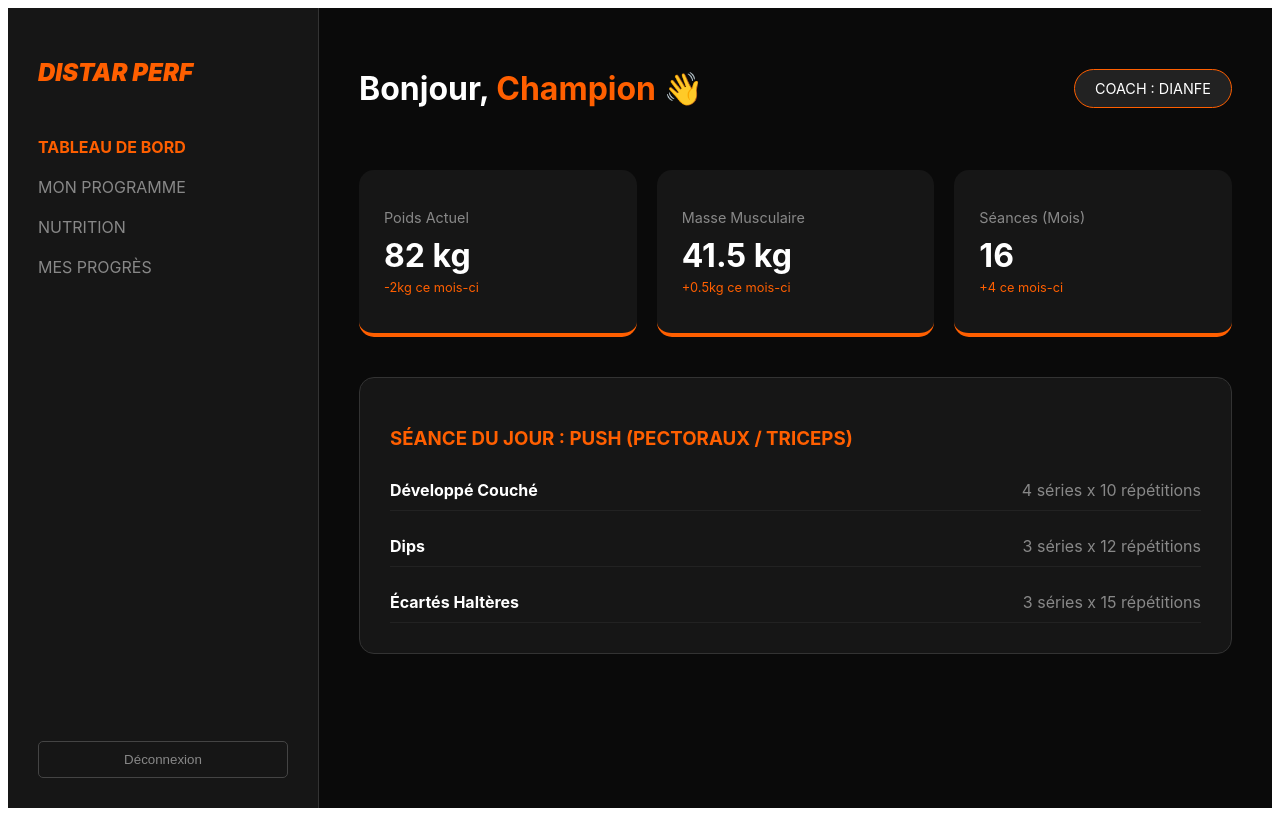
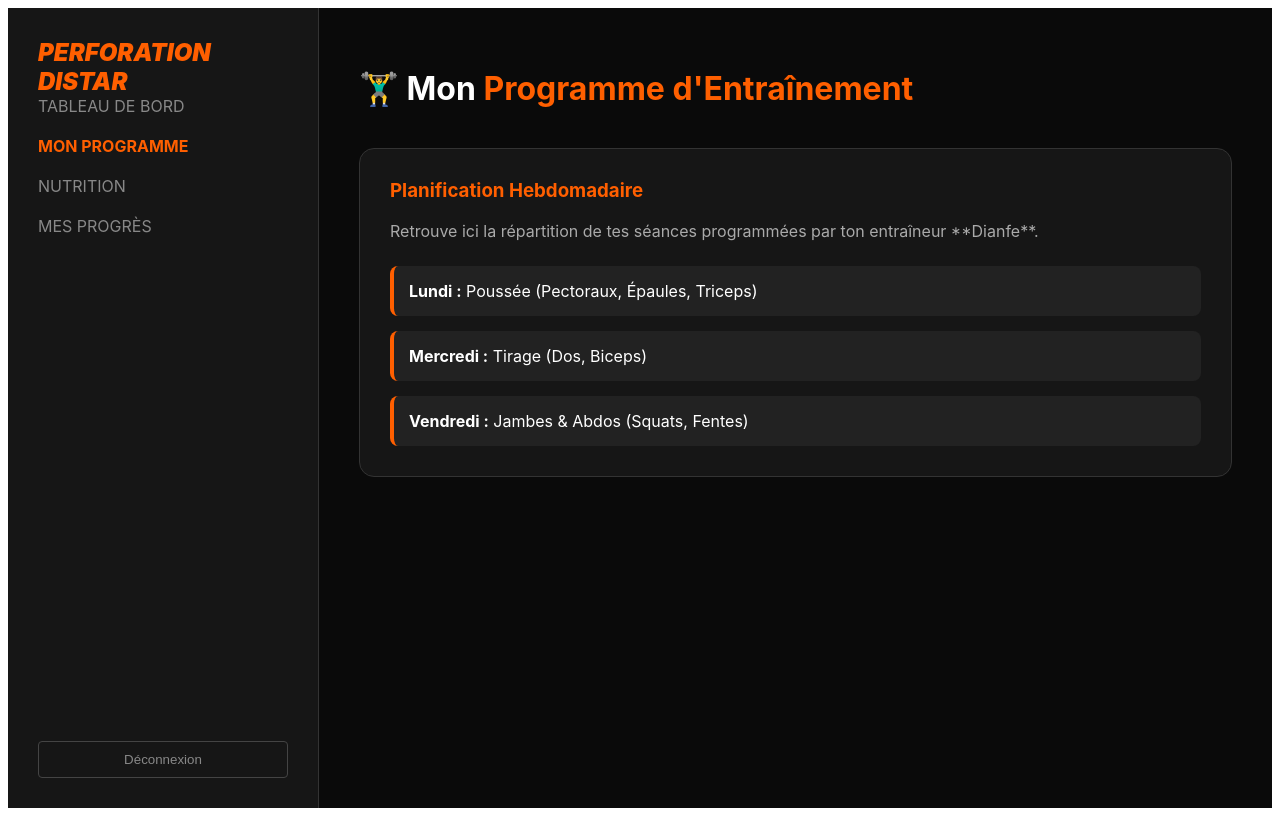
Before and after one commit to Dianfe12/distar-performance, a React (Vite) app: page /dashboard in a window 1280 px wide. Both pictures are taken after a click on the element "MON PROGRAMME". Built offline with nearby package versions, Linux system fonts and the light colour scheme.

Commit message:
fix final dashboard tabs

```diff
--- a/src/pages/dashboard.tsx
+++ b/src/pages/dashboard.tsx
@@ -1,66 +1,7 @@
-// import React from 'react';
+import React, { useState } from 'react';
 import { useNavigate } from 'react-router-dom';
 
-export default function Dashboard() {
-  const navigate = useNavigate();
-
-  // On simule quelques données de l'utilisateur
-  const user = { nom: "Champion", coach: "Dianfe" };
-
-  return (
-    <div style={{ display: 'flex', minHeight: '100vh', backgroundColor: '#0A0A0A', color: 'white', fontFamily: "'Inter', sans-serif" }}>
-
-      {/* --- SIDEBAR (Barre Latérale) --- */}
-      <div style={{ width: '250px', backgroundColor: '#161616', borderRight: '1px solid #333', padding: '30px', display: 'flex', flexDirection: 'column' }}>
-        <h2 style={{ color: '#FF5F00', fontWeight: '900', fontStyle: 'italic', marginBottom: '50px' }}>DISTAR PERF</h2>
-
-        <nav style={{ flex: 1, display: 'flex', flexDirection: 'column', gap: '20px' }}>
-          <div style={{ cursor: 'pointer', color: '#FF5F00', fontWeight: 'bold' }}>TABLEAU DE BORD</div>
-          <div style={{ cursor: 'pointer', color: '#888' }}>MON PROGRAMME</div>
-          <div style={{ cursor: 'pointer', color: '#888' }}>NUTRITION</div>
-          <div style={{ cursor: 'pointer', color: '#888' }}>MES PROGRÈS</div>
-        </nav>
-
-        <button
-          onClick={() => navigate('/')}
-          style={{ padding: '10px', backgroundColor: 'transparent', border: '1px solid #444', color: '#888', cursor: 'pointer', borderRadius: '5px' }}
-        >
-          Déconnexion
-        </button>
-      </div>
-
-      {/* --- CONTENU PRINCIPAL --- */}
-      <div style={{ flex: 1, padding: '40px' }}>
-        <header style={{ display: 'flex', justifyContent: 'space-between', alignItems: 'center', marginBottom: '40px' }}>
-          <h1 style={{ fontSize: '2rem' }}>Bonjour, <span style={{ color: '#FF5F00' }}>{user.nom}</span> 👋</h1>
-          <div style={{ backgroundColor: '#222', padding: '10px 20px', borderRadius: '30px', border: '1px solid #FF5F00', fontSize: '0.9rem' }}>
-            COACH : {user.coach.toUpperCase()}
-          </div>
-        </header>
-
-        {/* GRILLE DE STATS */}
-        <div style={{ display: 'grid', gridTemplateColumns: 'repeat(3, 1fr)', gap: '20px', marginBottom: '40px' }}>
-          <StatCard label="Poids Actuel" value="82 kg" change="-2kg" />
-          <StatCard label="Masse Musculaire" value="41.5 kg" change="+0.5kg" />
-          <StatCard label="Séances (Mois)" value="16" change="+4" />
-        </div>
-
-        {/* SECTION SÉANCE DU JOUR */}
-        <div style={{ backgroundColor: '#161616', padding: '30px', borderRadius: '15px', border: '1px solid #333' }}>
-          <h3 style={{ marginBottom: '20px', color: '#FF5F00' }}>SÉANCE DU JOUR : PUSH (PECTORAUX / TRICEPS)</h3>
-          <div style={{ display: 'flex', flexDirection: 'column', gap: '15px' }}>
-            <ExerciseItem name="Développé Couché" sets="4 séries x 10 répétitions" />
-            <ExerciseItem name="Dips" sets="3 séries x 12 répétitions" />
-            <ExerciseItem name="Écartés Haltères" sets="3 séries x 15 répétitions" />
-          </div>
-        </div>
-      </div>
-    </div>
-  );
-}
-
-// Petits composants internes pour garder le code propre
-function StatCard({ label, value, change }: { label: string, value: string, change: string }) {
+function StatCard({ label, value, change }: { label: string; value: string; change: string }) {
   return (
     <div style={{ backgroundColor: '#161616', padding: '25px', borderRadius: '15px', borderBottom: '4px solid #FF5F00' }}>
       <p style={{ color: '#888', marginBottom: '10px', fontSize: '0.9rem' }}>{label}</p>
@@ -70,7 +11,7 @@ function StatCard({ label, value, change }: { label: string, value: string, chan
   );
 }
 
-function ExerciseItem({ name, sets }: { name: string, sets: string }) {
+function ExerciseItem({ name, sets }: { name: string; sets: string }) {
   return (
     <div style={{ display: 'flex', justifyContent: 'space-between', padding: '10px 0', borderBottom: '1px solid #222' }}>
       <span style={{ fontWeight: 'bold' }}>{name}</span>
@@ -78,3 +19,140 @@ function ExerciseItem({ name, sets }: { name: string, sets: string }) {
     </div>
   );
 }
+
+export default function Dashboard() {
+  const navigate = useNavigate();
+  const [activeTab, setActiveTab] = useState('dashboard');
+
+  const user = { nom: "Champion", coach: "Dianfe" };
+
+  return (
+    <div style={{ display: 'flex', minHeight: '100vh', backgroundColor: '#0A0A0A', color: 'white', fontFamily: "'Inter', sans-serif" }}>
+
+      <div style={{ width: '250px', backgroundColor: '#161616', borderRight: '1px solid #333', padding: '30px', display: 'flex', flexDirection: 'column' }}>
+        <h2 style={{ color: '#FF5F00', fontWeight: '900', fontStyle: 'italic', marginBottom: '5px', margin: 0 }}>PERFORATION</h2>
+        <h2 style={{ color: '#FF5F00', fontWeight: '900', fontStyle: 'italic', marginBottom: '50px', margin: 0 }}>DISTAR</h2>
+
+        <nav style={{ flex: 1, display: 'flex', flexDirection: 'column', gap: '20px' }}>
+          <div
+            onClick={() => setActiveTab('dashboard')}
+            style={{ cursor: 'pointer', fontWeight: activeTab === 'dashboard' ? 'bold' : 'normal', color: activeTab === 'dashboard' ? '#FF5F00' : '#888' }}
+          >
+            TABLEAU DE BORD
+          </div>
+          <div
+            onClick={() => setActiveTab('programme')}
+            style={{ cursor: 'pointer', fontWeight: activeTab === 'programme' ? 'bold' : 'normal', color: activeTab === 'programme' ? '#FF5F00' : '#888' }}
+          >
+            MON PROGRAMME
+          </div>
+          <div
+            onClick={() => setActiveTab('nutrition')}
+            style={{ cursor: 'pointer', fontWeight: activeTab === 'nutrition' ? 'bold' : 'normal', color: activeTab === 'nutrition' ? '#FF5F00' : '#888' }}
+          >
+            NUTRITION
+          </div>
+          <div
+            onClick={() => setActiveTab('progres')}
+            style={{ cursor: 'pointer', fontWeight: activeTab === 'progres' ? 'bold' : 'normal', color: activeTab === 'progres' ? '#FF5F00' : '#888' }}
+          >
+            MES PROGRÈS
+          </div>
+        </nav>
+
+        <button
+          onClick={() => navigate('/')}
+          style={{ padding: '10px', backgroundColor: 'transparent', border: '1px solid #444', color: '#888', cursor: 'pointer', borderRadius: '4px' }}
+        >
+          Déconnexion
+        </button>
+      </div>
+
+      <div style={{ flex: 1, padding: '40px' }}>
+
+        {activeTab === 'dashboard' && (
+          <div>
+            <header style={{ display: 'flex', justifyContent: 'space-between', alignItems: 'center', marginBottom: '4px' }}>
+              <h1 style={{ fontSize: '2rem' }}>Bonjour, <span style={{ color: '#FF5F00' }}>{user.nom}</span> 👋</h1>
+              <div style={{ backgroundColor: '#222', padding: '10px 20px', borderRadius: '30px', border: '1px solid #FF5F00' }}>
+                COACH : {user.coach.toUpperCase()}
+              </div>
+            </header>
+
+            <div style={{ display: 'grid', gridTemplateColumns: 'repeat(3, 1fr)', gap: '20px', marginBottom: '4px', marginTop: '40px' }}>
+              <StatCard label="Poids Actuel" value="82 kg" change="-2kg" />
+              <StatCard label="Masse Musculaire" value="41,5 kg" change="+0,5kg" />
+              <StatCard label="Séances (Mois)" value="16" change="+4" />
+            </div>
+
+            <div style={{ backgroundColor: '#161616', padding: '30px', borderRadius: '15px', border: '1px solid #333', marginTop: '40px' }}>
+              <h3 style={{ marginBottom: '20px', color: '#FF5F00', margin: 0 }}>SÉANCE DU JOUR : POUSSÉE (PECTORAUX / TRICEPS)</h3>
+              <div style={{ display: 'flex', flexDirection: 'column', gap: '15px', marginTop: '20px' }}>
+                <ExerciseItem name="Développé Couché" sets="4 séries x 10 répétitions" />
+                <ExerciseItem name="Dips" sets="3 séries x 12 répétitions" />
+                <ExerciseItem name="Écartés Haltères" sets="3 séries x 15 répétitions" />
+              </div>
+            </div>
+          </div>
+        )}
+
+        {activeTab === 'programme' && (
+          <div>
+            <h1 style={{ fontSize: '2rem', marginBottom: '40px' }}>🏋️‍♂️ Mon <span style={{ color: '#FF5F00' }}>Programme d'Entraînement</span></h1>
+            <div style={{ backgroundColor: '#161616', padding: '30px', borderRadius: '15px', border: '1px solid #333' }}>
+              <h3 style={{ color: '#FF5F00', marginTop: 0 }}>Planification Hebdomadaire</h3>
+              <p style={{ color: '#aaa', marginTop: '10px' }}>Retrouve ici la répartition de tes séances programmées par ton entraîneur **{user.coach}**.</p>
+              <div style={{ marginTop: '25px', display: 'flex', flexDirection: 'column', gap: '15px' }}>
+                <div style={{ padding: '15px', backgroundColor: '#222', borderRadius: '8px', borderLeft: '4px solid #FF5F00' }}>
+                  <strong>Lundi :</strong> Poussée (Pectoraux, Épaules, Triceps)
+                </div>
+                <div style={{ padding: '15px', backgroundColor: '#222', borderRadius: '8px', borderLeft: '4px solid #FF5F00' }}>
+                  <strong>Mercredi :</strong> Tirage (Dos, Biceps)
+                </div>
+                <div style={{ padding: '15px', backgroundColor: '#222', borderRadius: '8px', borderLeft: '4px solid #FF5F00' }}>
+                  <strong>Vendredi :</strong> Jambes & Abdos (Squats, Fentes)
+                </div>
+              </div>
+            </div>
+          </div>
+        )}
+
+        {activeTab === 'nutrition' && (
+          <div>
+            <h1 style={{ fontSize: '2rem', marginBottom: '40px' }}>🍏 Suivi <span style={{ color: '#FF5F00' }}>Nutritionnel</span></h1>
+            <div style={{ display: 'grid', gridTemplateColumns: 'repeat(2, 1fr)', gap: '20px' }}>
+              <div style={{ backgroundColor: '#161616', padding: '30px', borderRadius: '15px', border: '1px solid #333' }}>
+                <h3 style={{ color: '#FF5F00', marginTop: 0 }}>Objectifs Macro</h3>
+                <div style={{ marginTop: '20px', display: 'flex', flexDirection: 'column', gap: '10px' }}>
+                  <p>🔥 <strong>Calories :</strong> 2 800 kcal / jour</p>
+                  <p>🥩 <strong>Protéines :</strong> 160g</p>
+                  <p>🍚 <strong>Glucides :</strong> 320g</p>
+                  <p>🥑 <strong>Lipides :</strong> 80g</p>
+                </div>
+              </div>
+              <div style={{ backgroundColor: '#161616', padding: '30px', borderRadius: '15px', border: '1px solid #333' }}>
+                <h3 style={{ color: '#FF5F00', marginTop: 0 }}>Plan de Repas Conseil</h3>
+                <p style={{ color: '#aaa', fontSize: '0.9rem' }}>Privilégier les sources de protéines maigres et les glucides complexes avant l'effort.</p>
+              </div>
+            </div>
+          </div>
+        )}
+
+        {activeTab === 'progres' && (
+          <div>
+            <h1 style={{ fontSize: '2rem', marginBottom: '40px' }}>📈 Évolution & <span style={{ color: '#FF5F00' }}>Performances</span></h1>
+            <div style={{ backgroundColor: '#161616', padding: '30px', borderRadius: '15px', border: '1px solid #333' }}>
+              <h3 style={{ color: '#FF5F00', marginTop: 0 }}>Mes Records Personnels (PR)</h3>
+              <div style={{ marginTop: '20px', display: 'flex', flexDirection: 'column', gap: '15px' }}>
+                <ExerciseItem name="Développé Couché (Max)" sets="100 kg" />
+                <ExerciseItem name="Squat (Max)" sets="130 kg" />
+                <ExerciseItem name="Soulevé de terre (Max)" sets="150 kg" />
+              </div>
+            </div>
+          </div>
+        )}
+
+      </div>
+    </div>
+  );
+}
```
